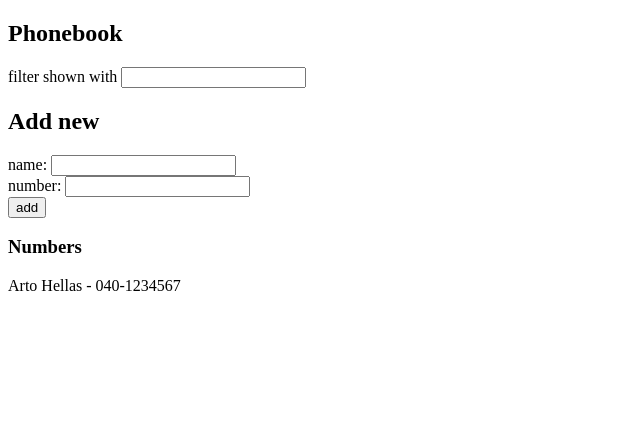
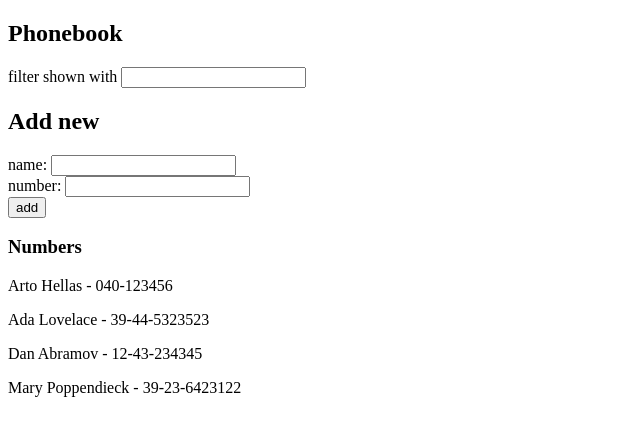
Before and after one commit to silentJo/Web3-2023, a React (Vite) app in the folder exercises/module4/: page / in a window 1280 px wide. Shown: the top 436 px of the page, without its empty margins (0-640 px from the left). Built offline with nearby package versions, Linux system fonts and the light colour scheme; data requests are answered from the project's data file.

Commit message:
module4 : 2.11

```diff
--- /dev/null
+++ b/exercises/module4/db.json
@@ -0,0 +1,24 @@
+{
+  "persons":[
+    {
+      "name": "Arto Hellas",
+      "number": "040-123456",
+      "id": 1
+    },
+    {
+      "name": "Ada Lovelace",
+      "number": "39-44-5323523",
+      "id": 2
+    },
+    {
+      "name": "Dan Abramov",
+      "number": "12-43-234345",
+      "id": 3
+    },
+    {
+      "name": "Mary Poppendieck",
+      "number": "39-23-6423122",
+      "id": 4
+    }
+  ]
+}
--- a/exercises/module4/package.json
+++ b/exercises/module4/package.json
@@ -10,6 +10,7 @@
     "preview": "vite preview"
   },
   "dependencies": {
+    "axios": "^1.5.1",
     "react": "^18.2.0",
     "react-dom": "^18.2.0"
   },
--- a/exercises/module4/src/components/App/App.jsx
+++ b/exercises/module4/src/components/App/App.jsx
@@ -1,15 +1,21 @@
-import {useState} from 'react'
+import {useState, useEffect} from 'react'
 import Person from "../Person/Person.jsx";
 import FilterPersons from "../FilterPersons/FilterPersons.jsx";
 import AddPerson from "../AddPerson/AddPerson.jsx";
+import axios from 'axios'
 
 const App = () => {
-    const [persons, setPersons] = useState([
-        {name: 'Arto Hellas', number:'040-1234567' ,id: 1}
-    ])
+    const [persons, setPersons] = useState([])
     const [newName, setNewName] = useState('')
     const [newNumber, setNewNumber] = useState('')
     const [filterValue, setfiltervalue] = useState('')
+
+    const initialLoad = () => {
+        axios
+            .get('http://localhost:3001/persons')
+            .then(response => {setPersons(response.data)})
+    }
+    useEffect(initialLoad, [])
 
     const addPerson = () => {
         const personObject = {
--- a/exercises/module4/src/main.jsx
+++ b/exercises/module4/src/main.jsx
@@ -1,9 +1,4 @@
-import React from 'react'
-import ReactDOM from 'react-dom/client'
-import App from './components/App/App.jsx'
+import ReactDOM from "react-dom/client";
+import App from "./components/App/App.jsx";
 
-ReactDOM.createRoot(document.getElementById('root')).render(
-  <React.StrictMode>
-    <App />
-  </React.StrictMode>,
-)
+ReactDOM.createRoot(document.getElementById("root")).render(<App />);
```
Also changed, not shown: 1 other file (tests, documents, lock files or other folders).
